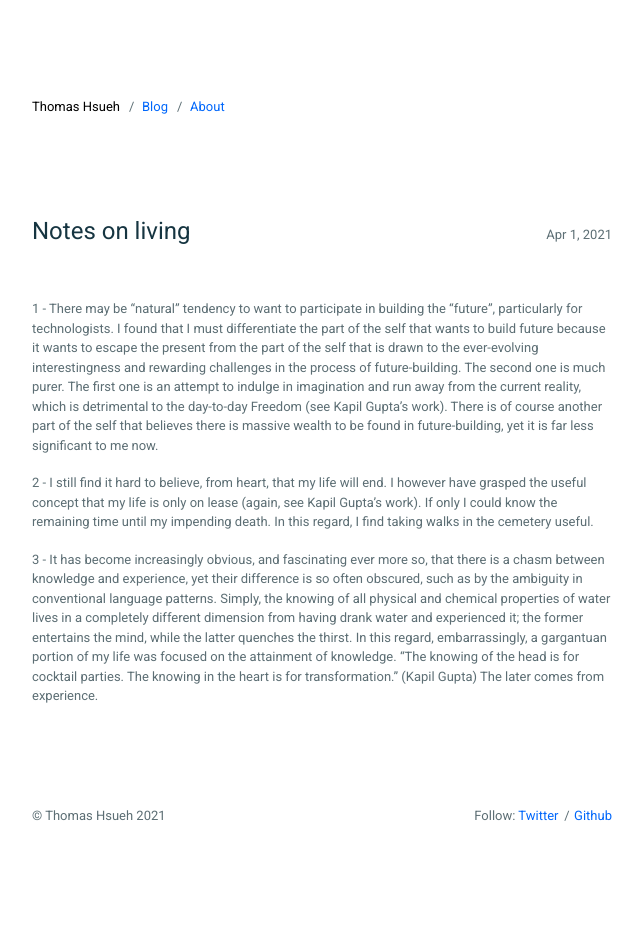
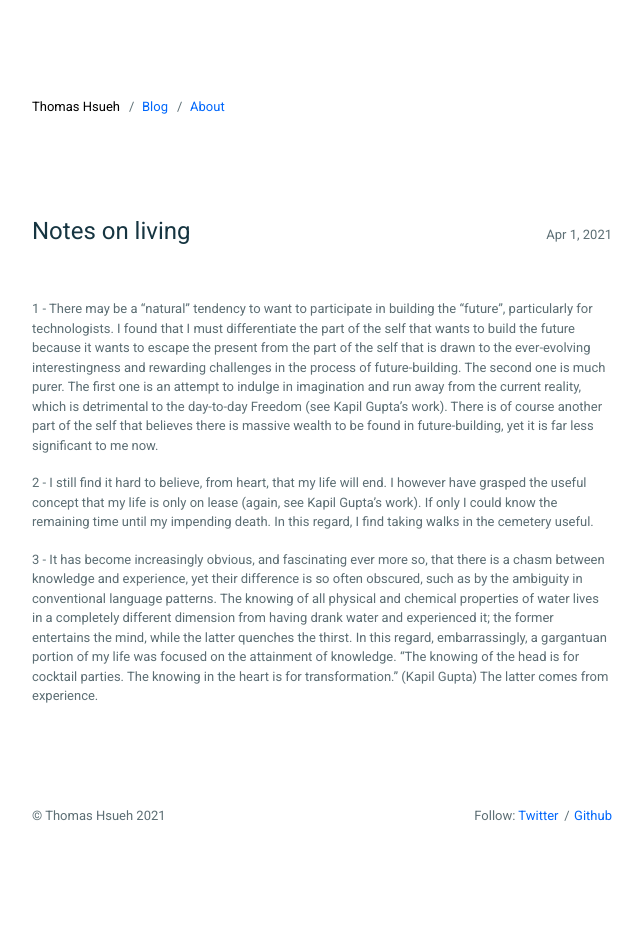
Before and after one commit to guiltygyoza/blog, a Jekyll site: the page built from _posts/2021-04-01-bliss-in-an-instant.md, in a window 1280 px wide. Shown: the whole page, without its empty margins (318-961 px from the left). Built offline with Jekyll 4.4.1, drawn with Linux system fonts in a browser that asks for light colours.

Commit message:
minor fixes

```diff
--- a/_posts/2021-04-01-bliss-in-an-instant.md
+++ b/_posts/2021-04-01-bliss-in-an-instant.md
@@ -5,8 +5,8 @@
 categories: life
 ---
 
-1 - There may be "natural" tendency to want to participate in building the "future", particularly for technologists. I found that I must differentiate the part of the self that wants to build future because it wants to escape the present from the part of the self that is drawn to the ever-evolving interestingness and rewarding challenges in the process of future-building. The second one is much purer. The first one is an attempt to indulge in imagination and run away from the current reality, which is detrimental to the day-to-day Freedom (see Kapil Gupta's work). There is of course another part of the self that believes there is massive wealth to be found in future-building, yet it is far less significant to me now.
+1 - There may be a "natural" tendency to want to participate in building the "future", particularly for technologists. I found that I must differentiate the part of the self that wants to build the future because it wants to escape the present from the part of the self that is drawn to the ever-evolving interestingness and rewarding challenges in the process of future-building. The second one is much purer. The first one is an attempt to indulge in imagination and run away from the current reality, which is detrimental to the day-to-day Freedom (see Kapil Gupta's work). There is of course another part of the self that believes there is massive wealth to be found in future-building, yet it is far less significant to me now.
 
 2 - I still find it hard to believe, from heart, that my life will end. I however have grasped the useful concept that my life is only on lease (again, see Kapil Gupta's work). If only I could know the remaining time until my impending death. In this regard, I find taking walks in the cemetery useful.
 
-3 - It has become increasingly obvious, and fascinating ever more so, that there is a chasm between knowledge and experience, yet their difference is so often obscured, such as by the ambiguity in conventional language patterns. Simply, the knowing of all physical and chemical properties of water lives in a completely different dimension from having drank water and experienced it; the former entertains the mind, while the latter quenches the thirst. In this regard, embarrassingly, a gargantuan portion of my life was focused on the attainment of knowledge. "The knowing of the head is for cocktail parties. The knowing in the heart is for transformation." (Kapil Gupta) The later comes from experience.
+3 - It has become increasingly obvious, and fascinating ever more so, that there is a chasm between knowledge and experience, yet their difference is so often obscured, such as by the ambiguity in conventional language patterns. The knowing of all physical and chemical properties of water lives in a completely different dimension from having drank water and experienced it; the former entertains the mind, while the latter quenches the thirst. In this regard, embarrassingly, a gargantuan portion of my life was focused on the attainment of knowledge. "The knowing of the head is for cocktail parties. The knowing in the heart is for transformation." (Kapil Gupta) The latter comes from experience.
```
